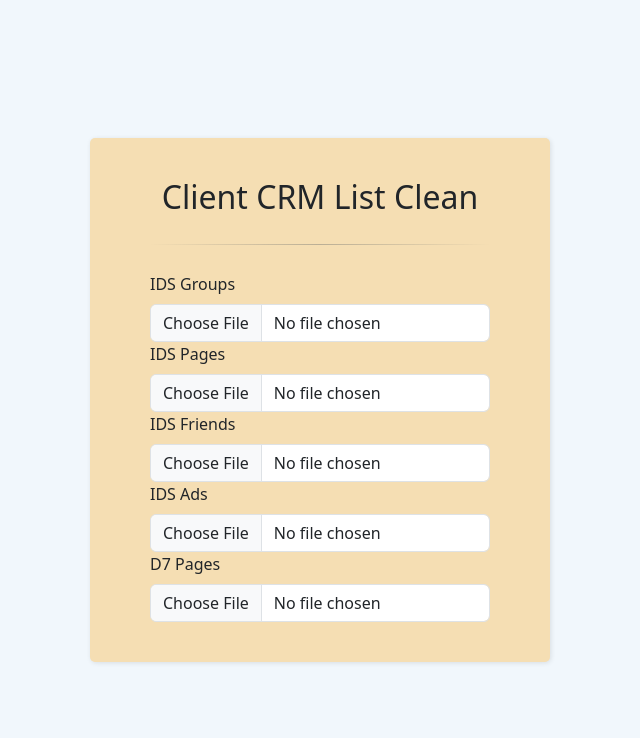
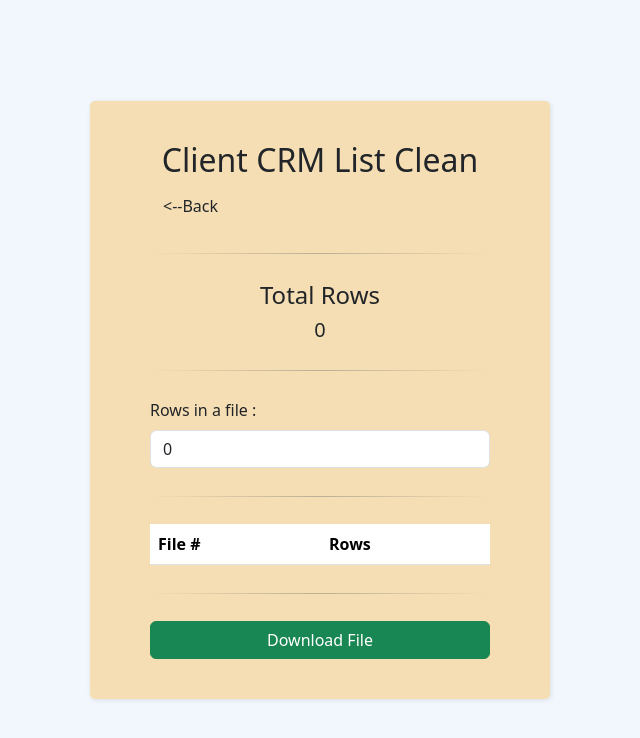
Before and after one commit to Abdul-Rehman7826/crm-list-clean, a React (Vite) app: page / in a window 1280 px wide. Shown: the top 738 px of the page, without its empty margins (320-960 px from the left). Built offline with nearby package versions, Linux system fonts and the light colour scheme.

Commit message:
Done final work

```diff
--- a/src/App.jsx
+++ b/src/App.jsx
@@ -14,9 +14,10 @@ function App() {
   const [cusLabel, setCusLabel] = useState("L - Leads In");
   const [tages, setTages] = useState("");
 
-  const [numFiles, setNumFiles] = useState(0);
-  const [next, setNext] = useState(0);
-
+  const [numRows, setNumRows] = useState(0);
+  const [totalRows, setTotalRows] = useState(0);
+  const [next, setNext] = useState(2);
+  const [arrSplit, setArrSplit] = useState([]);
   const [fileName, setFileName] = useState(`Output ${fileNum()}`);
   const [loading, setLoading] = useState(false);
 
@@ -32,6 +33,7 @@ function App() {
       ydate.getSeconds() > 10 ? ydate.getSeconds() : "0" + ydate.getSeconds()
     }`;
   }
+
   function readExcelFile(file) {
     return new Promise((resolve, reject) => {
       const reader = new FileReader();
@@ -149,7 +151,7 @@ function App() {
         newArr.push(v);
       }
     });
-    console.log("merged array : ", newArr);
+    // console.log("merged array : ", newArr);
 
     // console.log(arr);
     newArr = removeDuplicatesByColumn(newArr, 1);
@@ -373,33 +375,109 @@ function App() {
                   placeholder={cusLabel}
                   onChange={(e) => setCusLabel(e.target.value)}
                 />
-                <label htmlFor="fileName" className="form-label">
+                <label htmlFor="tagName" className="form-label">
                   Tag Name :
                 </label>
                 <input
                   className="form-control"
                   type="text"
-                  id="fileName"
+                  id="tagName"
                   placeholder={tages}
                   onChange={(e) => setTages(e.target.value)}
                 />
-                <label htmlFor="numFiles" className="form-label">
-                  Number of Files :
+              </div>
+              <div className="form-group w-100">
+                <div className="form-group w-100">
+                  <div className="mt-3">
+                    <hr className="hr-text" />
+                  </div>
+                  <button
+                    type="button"
+                    className=" btn btn-info w-100"
+                    onClick={() => {
+                      setNext((i) => i + 1);
+                      setTotalRows(
+                        IDS_Groups.length +
+                          IDS_Pages.length +
+                          D7_Pages.length +
+                          IDS_Friends.length +
+                          IDS_Ads.length
+                      );
+                      setNumRows(
+                        IDS_Groups.length +
+                          IDS_Pages.length +
+                          D7_Pages.length +
+                          IDS_Friends.length +
+                          IDS_Ads.length
+                      );
+                    }}
+                  >
+                    Next
+                  </button>
+                </div>
+              </div>
+            </>
+          )}
+
+          {next === 2 && (
+            <>
+              <button className="btn" onClick={() => setNext((i) => i - 1)}>
+                {"<--Back"}
+              </button>
+              <hr className="hr-text" />
+              <h4 className="text-center">Total Rows</h4>
+              <h5 className="text-center">{totalRows}</h5>
+              <hr className="hr-text" />
+              <div className="form-group">
+                <label htmlFor="numRows" className="form-label">
+                  Rows in a file :
                 </label>
                 <input
                   className="form-control"
-                  min={0}
-                  value={numFiles}
+                  min={1}
+                  max={totalRows}
+                  value={numRows}
                   onChange={(e) => {
-                    console.log(numFiles);
-                    setNumFiles(e.target.value);
-                    console.log(e.target.value);
+                    setNumRows(e.target.value);
+                    var arr = [];
+                    for (
+                      var i = 1;
+                      i <= Math.ceil(totalRows / Number(e.target.value));
+                      i++
+                    ) {
+                      var v =
+                        arr.length * Number(e.target.value) +
+                          Number(e.target.value) >
+                        totalRows
+                          ? totalRows - arr.length * Number(e.target.value)
+                          : Number(e.target.value);
+                      arr.push(v);
+                    }
+                    setArrSplit(arr);
                   }}
                   type="number"
-                  id="numFiles"
+                  id="numRows"
                 />
               </div>
-              <hr className="mb-3" />
+
+              <hr className="hr-text" />
+              <table className="table">
+                <thead>
+                  <tr>
+                    <th scope="col">File #</th>
+                    <th scope="col">Rows</th>
+                  </tr>
+                </thead>
+                <tbody>
+                  {arrSplit?.map((num, index) => (
+                    <tr key={index}>
+                      <td>{index + 1}</td>
+                      <td>{num}</td>
+                    </tr>
+                  ))}
+                </tbody>
+              </table>
+              <hr className="hr-text" />
               <button
                 type="button"
                 className=" btn btn-success w-100"
```
